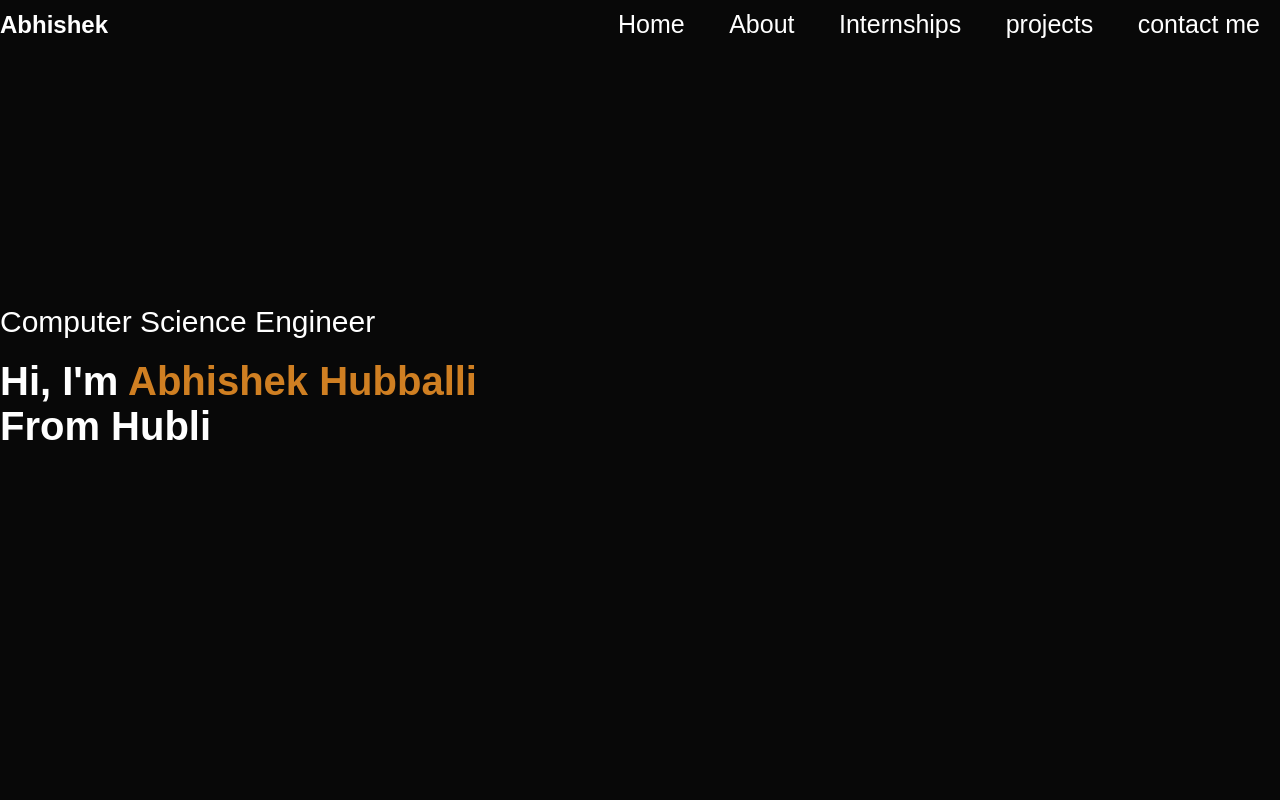
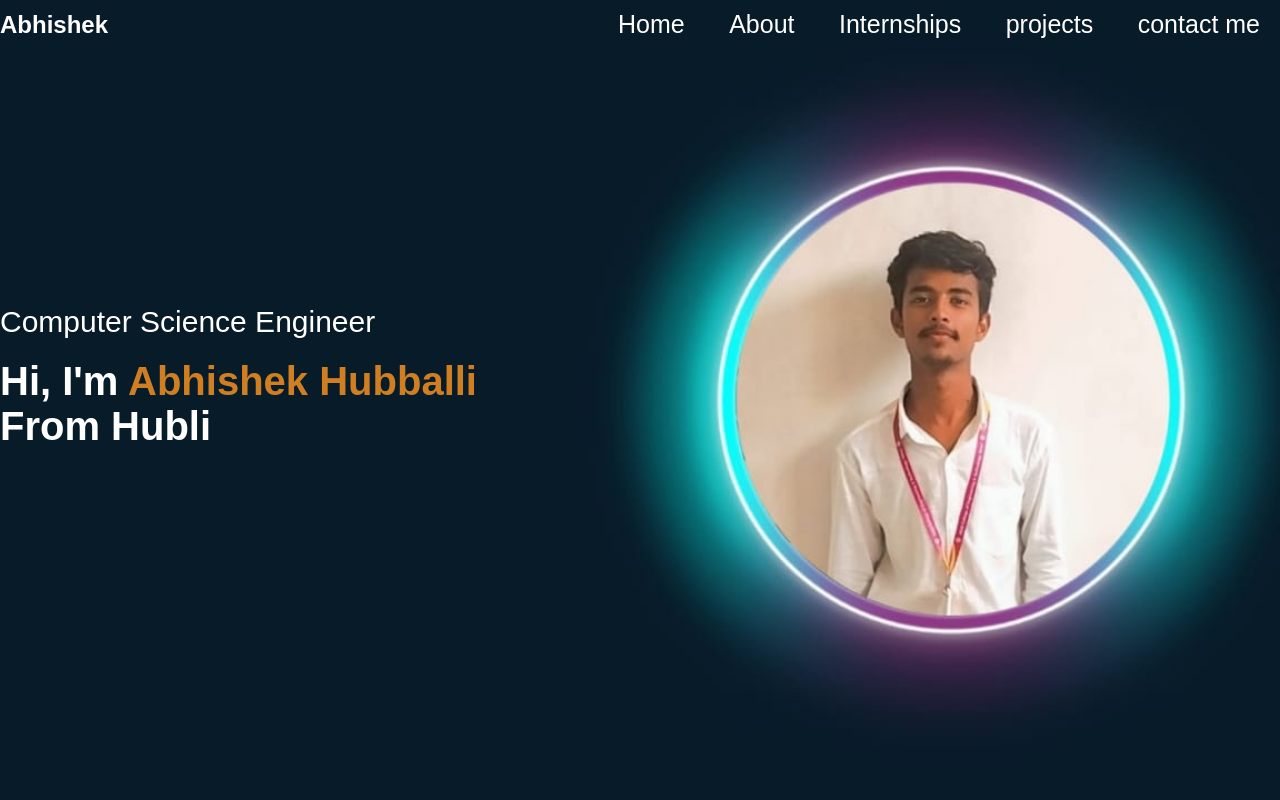
Before and after one commit to ABHISHEKHUBBALLI08/Responsive-Portfolio-Website, a plain HTML site: page index.html in a window 1280 px wide. Shown: the top 800 px of the page. Drawn offline with nearby package versions, Linux system fonts and the light colour scheme.

Commit message:
Update style.css

```diff
--- a/style.css
+++ b/style.css
@@ -14,7 +14,7 @@ body{
 #header{
     width: 100%;
     height: 100vh;
-    background-image: url(images/image1.png);
+    background-image: url(image1.png);
     background-size: cover;
     background-position: center;
 }
```
